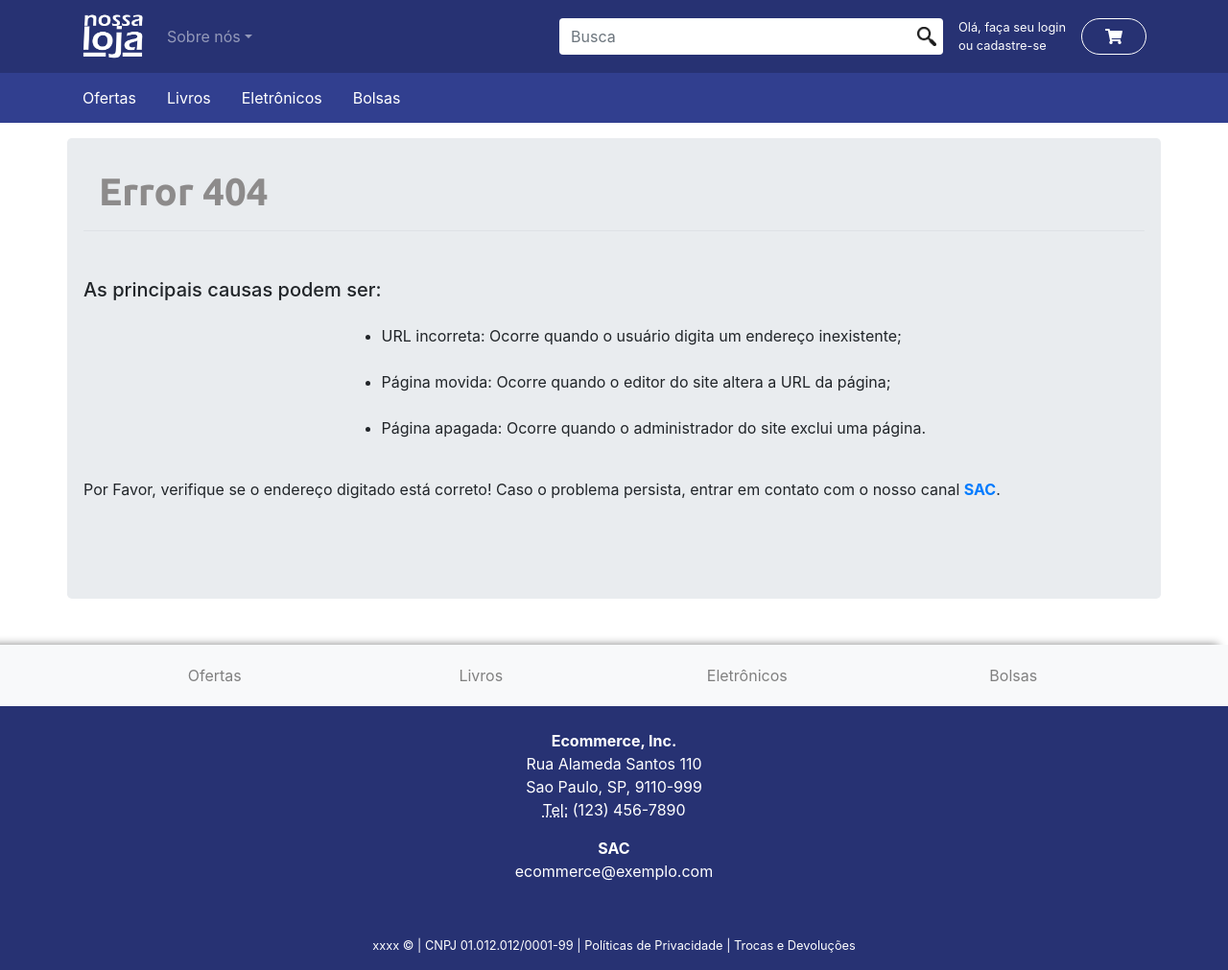
After one commit to RafaelCarvalhoNeto/projeto-integrador-dh, a PHP site: page /404.php in a window 1280 px wide. The commit adds this page. Shown: the whole page at 96% size. Run offline with PHP 8.4, Linux system fonts and the light colour scheme; some libraries are stand-ins or nearby versions.

Commit message:
criando pagina 404

```diff
--- /dev/null
+++ b/404.php
@@ -0,0 +1,27 @@
+<?php $tituloDaPagina = "#404" ?>
+<?php require_once("./inc/head.php"); ?>
+<?php require_once("./inc/header.php"); ?>
+
+<aside id="error" class="container jumbotron pt-0 mt-3">
+    <div class="row">
+        <h1 class="col-12 p-3 mt-3 mb-3 border-bottom"><strong>Error 404</strong></h1><br>
+        <div class="col-12 mt-3 mb-3"></div>
+        <h5>
+            As principais causas podem ser:
+        </h5>
+
+        <div>
+            <br>
+            <br>
+            <ul>
+                <li>URL incorreta: Ocorre quando o usuário digita um endereço inexistente;</li><br>
+                <li>Página movida: Ocorre quando o editor do site altera a URL da página;</li><br>
+                <li>Página apagada: Ocorre quando o administrador do site exclui uma página.</li><br>
+            </ul>
+        </div>
+        <p>
+            Por Favor, verifique se o endereço digitado está correto! Caso o problema persista, entrar em contato com o nosso canal <a href="ecommerce@exemplo.com"><strong>SAC</strong></a>.
+        </p>
+    </div>
+</aside>
+<?php require_once("./inc/footer.php"); ?>
--- a/assets/css/style.css
+++ b/assets/css/style.css
@@ -71,7 +71,14 @@ body {
 .navbar-brand {
     color: white !important;
 }
+aside {
+    height: 60vh;
+    width: 100vh;
+}
+aside h1{
+    color: rgba(138, 136, 136, 0.973) !important;
 
+}
 section {
     flex-wrap: wrap;
     justify-content: space-between;
@@ -144,7 +151,6 @@ footer {
 #table {
     overflow-x:auto !important;
 }
-
 .search{
     background-image: url(../img/lupa.png);
     background-color: white;
@@ -204,6 +210,10 @@ h2, h1{
         max-width: 1140px;
         margin: auto;
     }
+    #error {
+        max-width: 1140px;
+        margin: auto;
+    }
     #busca{
         width: 400px
     }
```
Also changed, not shown: institucional.php (+6 -6 lines).
